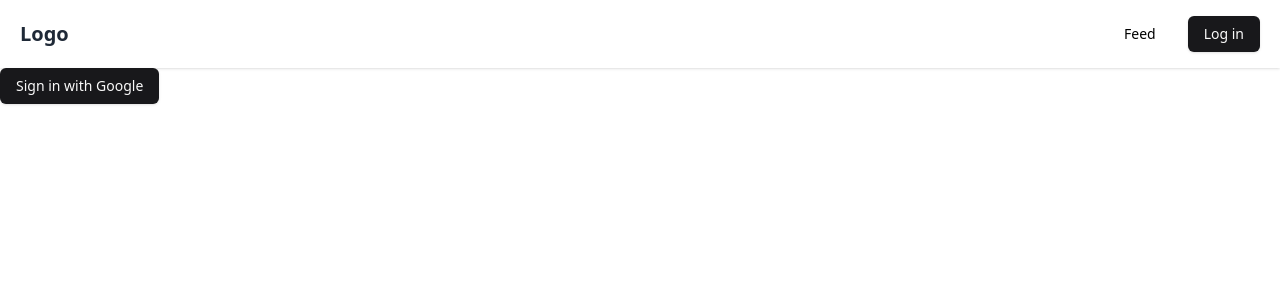
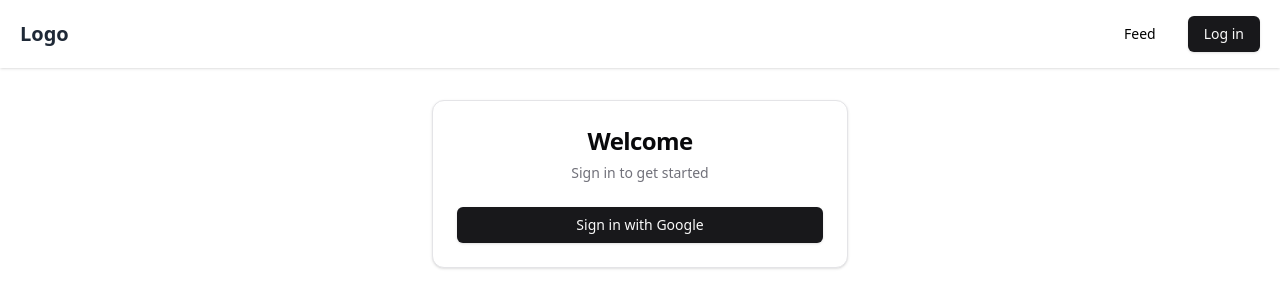
Before and after one commit to TobyFlan/blog-app, a Next.js app in the folder blogapp/: page /enter in a window 1280 px wide. Shown: the top 308 px of the page. Built offline with nearby package versions, Linux system fonts and the light colour scheme; no server answers.

Commit message:
sorted out some styling

```diff
--- /dev/null
+++ b/blogapp/src/components/ui/card.tsx
@@ -0,0 +1,76 @@
+import * as React from "react"
+
+import { cn } from "@/lib/utils"
+
+const Card = React.forwardRef<
+  HTMLDivElement,
+  React.HTMLAttributes<HTMLDivElement>
+>(({ className, ...props }, ref) => (
+  <div
+    ref={ref}
+    className={cn(
+      "rounded-xl border bg-card text-card-foreground shadow",
+      className
+    )}
+    {...props}
+  />
+))
+Card.displayName = "Card"
+
+const CardHeader = React.forwardRef<
+  HTMLDivElement,
+  React.HTMLAttributes<HTMLDivElement>
+>(({ className, ...props }, ref) => (
+  <div
+    ref={ref}
+    className={cn("flex flex-col space-y-1.5 p-6", className)}
+    {...props}
+  />
+))
+CardHeader.displayName = "CardHeader"
+
+const CardTitle = React.forwardRef<
+  HTMLDivElement,
+  React.HTMLAttributes<HTMLDivElement>
+>(({ className, ...props }, ref) => (
+  <div
+    ref={ref}
+    className={cn("font-semibold leading-none tracking-tight", className)}
+    {...props}
+  />
+))
+CardTitle.displayName = "CardTitle"
+
+const CardDescription = React.forwardRef<
+  HTMLDivElement,
+  React.HTMLAttributes<HTMLDivElement>
+>(({ className, ...props }, ref) => (
+  <div
+    ref={ref}
+    className={cn("text-sm text-muted-foreground", className)}
+    {...props}
+  />
+))
+CardDescription.displayName = "CardDescription"
+
+const CardContent = React.forwardRef<
+  HTMLDivElement,
+  React.HTMLAttributes<HTMLDivElement>
+>(({ className, ...props }, ref) => (
+  <div ref={ref} className={cn("p-6 pt-0", className)} {...props} />
+))
+CardContent.displayName = "CardContent"
+
+const CardFooter = React.forwardRef<
+  HTMLDivElement,
+  React.HTMLAttributes<HTMLDivElement>
+>(({ className, ...props }, ref) => (
+  <div
+    ref={ref}
+    className={cn("flex items-center p-6 pt-0", className)}
+    {...props}
+  />
+))
+CardFooter.displayName = "CardFooter"
+
+export { Card, CardHeader, CardFooter, CardTitle, CardDescription, CardContent }
--- /dev/null
+++ b/blogapp/src/components/ui/input.tsx
@@ -0,0 +1,22 @@
+import * as React from "react"
+
+import { cn } from "@/lib/utils"
+
+const Input = React.forwardRef<HTMLInputElement, React.ComponentProps<"input">>(
+  ({ className, type, ...props }, ref) => {
+    return (
+      <input
+        type={type}
+        className={cn(
+          "flex h-9 w-full rounded-md border border-input bg-transparent px-3 py-1 text-base shadow-sm transition-colors file:border-0 file:bg-transparent file:text-sm file:font-medium file:text-foreground placeholder:text-muted-foreground focus-visible:outline-none focus-visible:ring-1 focus-visible:ring-ring disabled:cursor-not-allowed disabled:opacity-50 md:text-sm",
+          className
+        )}
+        ref={ref}
+        {...props}
+      />
+    )
+  }
+)
+Input.displayName = "Input"
+
+export { Input }
--- a/blogapp/src/pages/[username]/index.jsx
+++ b/blogapp/src/pages/[username]/index.jsx
@@ -41,13 +41,11 @@ export async function getServerSideProps({ query }) {
 
 // eslint-disable-next-line @typescript-eslint/no-unused-vars
 export default function UserProfilePage({ user, posts }) {
-
     return (
-
-        <main>
-            <UserProfile user={user} />
-            <PostFeed posts={posts} />
-        </main>
-
+      <main className="container mx-auto px-4 py-8">
+        <UserProfile user={user} />
+        <h2 className="text-2xl font-bold mt-12 mb-6 text-center">Latest Posts</h2>
+        <PostFeed posts={posts} />
+      </main>
     )
-}
+  }
--- a/blogapp/src/pages/enter.tsx
+++ b/blogapp/src/pages/enter.tsx
@@ -1,185 +1,154 @@
-import { signInWithPopup } from 'firebase/auth';
-import { doc, getDoc, writeBatch } from 'firebase/firestore';
-import { auth, googleAuthProvider, db } from '../../lib/firebase';
-import { Button } from '@/components/ui/button';
-import { useContext, useState, useEffect, useCallback } from 'react';
-import { UserContext } from '../../lib/context';
-import debounce from 'lodash.debounce';
+/* eslint-disable react-hooks/exhaustive-deps */
+import { signInWithPopup } from 'firebase/auth'
+import { doc, getDoc, writeBatch } from 'firebase/firestore'
+import { auth, googleAuthProvider, db } from '../../lib/firebase'
+import { Button } from '@/components/ui/button'
+import { Input } from '@/components/ui/input'
+import { Card, CardContent, CardDescription, CardHeader, CardTitle } from '@/components/ui/card'
+import { useContext, useState, useEffect, useCallback } from 'react'
+import { UserContext } from '../../lib/context'
+import debounce from 'lodash.debounce'
 
 interface User {
-    uid: string;
-    photoURL: string;
-    displayName: string;
-    username: string;
+  uid: string
+  photoURL: string
+  displayName: string
+  username: string
 }
 
-
-
 export default function Enter({}) {
-    const { user, username } = useContext(UserContext) as { user: User | null, username: string | null };
-
-    console.log("user uname", user, username);
-
-
-    // 1. user signed out <SignInButton />
-    // 2. user signed in, but missing username <UsernameForm />
-    // 3. user signed in, has username <SignOutButton />
+  const { user, username } = useContext(UserContext) as { user: User | null; username: string | null }
 
   return (
-
-        <main>
-            {user ? (
-                !username ? <UsernameForm /> : <SignOutButton />
-            ) : (
-                <SignInButton />
-            )}
+    <main className="container mx-auto px-4 py-8 max-w-md">
+      <Card>
+        <CardHeader>
+          <CardTitle className="text-2xl font-bold text-center">Welcome</CardTitle>
+          <CardDescription className="text-center">
+            {!user ? 'Sign in to get started' : !username ? 'Choose a username' : 'You\'re all set!'}
+          </CardDescription>
+        </CardHeader>
+        <CardContent>
+          {user ? (!username ? <UsernameForm /> : <SignOutButton />) : <SignInButton />}
+        </CardContent>
+      </Card>
     </main>
-
   )
 }
 
-
-// Sign in with Google button
 function SignInButton() {
   const signInWithGoogle = async () => {
     try {
-            await signInWithPopup(auth, googleAuthProvider);
-            console.log('Signed in with Google');
+      await signInWithPopup(auth, googleAuthProvider)
+      console.log('Signed in with Google')
     } catch (error) {
-            console.error(error);
+      console.error(error)
     }
   }
 
   return (
-
-        <Button onClick={signInWithGoogle}>
+    <Button onClick={signInWithGoogle} className="w-full">
       Sign in with Google
     </Button>
-
-    );
-
-
+  )
 }
 
-// Sign out button
 function SignOutButton() {
-
   return (
-        <Button onClick={() => {auth.signOut()}}>
+    <Button onClick={() => auth.signOut()} variant="outline" className="w-full">
       Sign out
     </Button>
-    );
-
+  )
 }
 
-// Username form
 function UsernameForm() {
+  const [formValue, setFormValue] = useState('')
+  const [isValid, setIsValid] = useState(false)
+  const [loading, setLoading] = useState(false)
 
-    const [formValue, setFormValue] = useState('');
-    const [isValid, setIsValid] = useState(false);
-    const [loading, setLoading] = useState(false);
-
-    const { user, username } = useContext(UserContext) as { user: User | null, username: string | null };
-
+  const { user, username } = useContext(UserContext) as { user: User | null; username: string | null }
 
   useEffect(() => {
-        checkUsername(formValue);
-    // eslint-disable-next-line react-hooks/exhaustive-deps
+    checkUsername(formValue)
   }, [formValue])
 
+  const onSubmit = async (e: React.FormEvent<HTMLFormElement>) => {
+    e.preventDefault()
 
-    const onSubmit = async (e: React.FormEvent<HTMLFormElement>) => {
-        e.preventDefault();
+    if (!user) {
+      console.error('User is null')
+      return
+    }
+    const userDoc = doc(db, 'users', user.uid)
+    const usernameDoc = doc(db, 'username', formValue)
 
-        // create a ref
-        if (!user) {
-            console.error('User is null');
-            return;
-        }
-        const userDoc = doc(db, 'users', user.uid);
-        const usernameDoc = doc(db, 'username', formValue);
+    const batch = writeBatch(db)
+    batch.set(userDoc, { username: formValue, photoURL: user.photoURL, displayName: user.displayName })
+    batch.set(usernameDoc, { uid: user.uid })
 
-
-        const batch = writeBatch(db);
-        batch.set(userDoc, { username: formValue, photoURL: user.photoURL, displayName: user.displayName });
-        batch.set(usernameDoc, { uid: user.uid });
-
-        await batch.commit();
-
+    await batch.commit()
   }
 
-
   const onChange = (e: React.ChangeEvent<HTMLInputElement>) => {
-        const val = e.target.value.toLowerCase();
-        const regex = /^[a-zA-Z0-9_]*$/;
+    const val = e.target.value.toLowerCase()
+    const regex = /^[a-zA-Z0-9_]*$/
 
     if (val.length < 3) {
-            setFormValue(val);
-            setLoading(false);
-            setIsValid(false);
+      setFormValue(val)
+      setLoading(false)
+      setIsValid(false)
     }
 
     if (regex.test(val)) {
-            setFormValue(val);
-            setLoading(true);
-            setIsValid(false);
+      setFormValue(val)
+      setLoading(true)
+      setIsValid(false)
     }
-    };
+  }
 
-    // eslint-disable-next-line react-hooks/exhaustive-deps
   const checkUsername = useCallback(
-        debounce(async (username : string) => {
+    debounce(async (username: string) => {
       if (username.length >= 3) {
-                const ref = doc(db, 'username', username);
-                const docSnap = await getDoc(ref);
-                const exists = docSnap.exists();
-                console.log('Firestore read executed');
-                setIsValid(!exists);
-                setLoading(false);
+        const ref = doc(db, 'username', username)
+        const docSnap = await getDoc(ref)
+        const exists = docSnap.exists()
+        console.log('Firestore read executed')
+        setIsValid(!exists)
+        setLoading(false)
       }
     }, 500),
     []
-    );
-
+  )
 
   return (
     !username && (
-
-            <section>
-                <h3>create username</h3>
-                <form onSubmit={onSubmit}>
-
-                    <input name="username" placeholder="username" value={formValue} onChange={onChange}/>
-
-                    <UsernameMessage username={formValue} isValid={isValid} loading={loading}/>
-
-                    <Button type="submit" disabled={!isValid}>ENTER</Button>
-
-                    <h3>Debug State</h3>
+      <form onSubmit={onSubmit} className="space-y-4">
         <div>
-                        Username: {formValue}
-                        <br/>
-                        Loading: {loading.toString()}
-                        <br/>
-                        Username Valid: {isValid.toString()}
+          <Input
+            name="username"
+            placeholder="Username"
+            value={formValue}
+            onChange={onChange}
+            className="w-full"
+          />
+          <UsernameMessage username={formValue} isValid={isValid} loading={loading} />
         </div>
-
+        <Button type="submit" disabled={!isValid} className="w-full">
+          Choose Username
+        </Button>
       </form>
-            </section>
-
     )
-    );
-
+  )
 }
 
 function UsernameMessage({ username, isValid, loading }: { username: string; isValid: boolean; loading: boolean }) {
   if (loading) {
-        return <p>Checking...</p>;
+    return <p className="text-sm text-muted-foreground mt-1">Checking...</p>
   } else if (isValid) {
-        return <p className="text-success">{username} is available!</p>;
+    return <p className="text-sm text-green-600 mt-1">{username} is available!</p>
   } else if (username && !isValid) {
-        return <p className="text-danger">That username is taken!</p>;
+    return <p className="text-sm text-red-600 mt-1">That username is taken!</p>
   } else {
-        return <p></p>;
+    return <p className="text-sm text-muted-foreground mt-1">Username must be at least 3 characters long.</p>
   }
 }
```
Also changed, not shown: blogapp/components/PostFeed.jsx (+30 -20 lines), blogapp/components/UserProfile.jsx (+23 -8 lines), blogapp/src/components/ui/badge.tsx (added, +36 -0 lines). Lines whose indentation alone changed are shown as unchanged.
